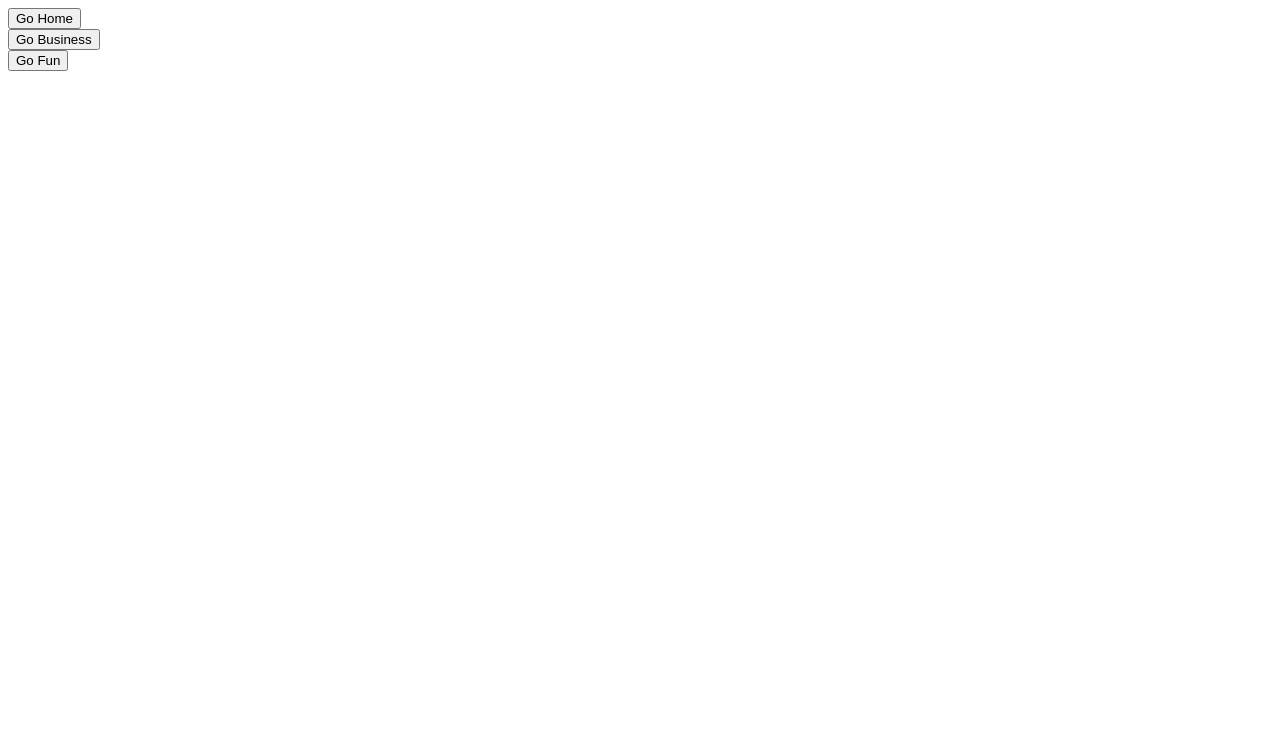
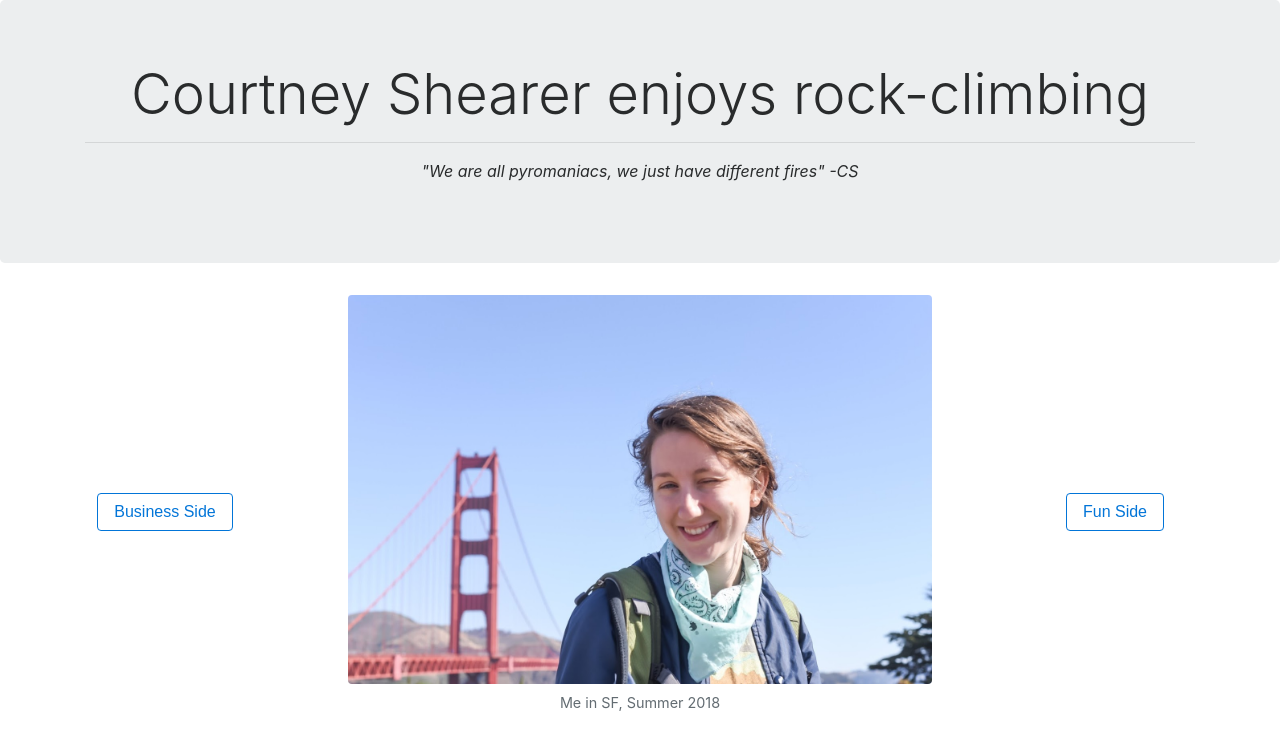
Before and after one commit to csheare/Personal-Website, a plain HTML site: page current/website/templates/base.html in a window 1280 px wide. Drawn offline with nearby package versions, Linux system fonts and the light colour scheme.

Commit message:
some updates:

```diff
--- a/current/website/static/script.js
+++ b/current/website/static/script.js
@@ -1,6 +1,18 @@
-var canvas=document.getElementById("canvasDemo");
-var context=canvas.getContext("2d");
-context.strokeStyle="green";
-context.moveTo(0,0);
-context.lineTo(145,120);
-context.stroke();
+var things = [ 'discovery', 'adventure', 'creation', 'rock-climbing','fast running', 'nature','public policy','genetics','hackathons','sustainability','candles','reading','Bob Ross Painting','machine learning', 'National Parks', 'La Croix', 'plants','traveling','poetry','event planning','making a difference']
+
+var count = 0
+var elem = document.getElementById("things-i-like")
+var interval = setInterval(changeText,1500);
+
+function changeText(){
+    elem.innerHTML = things[count]
+    // count = count >= things.length ? 0 : count + 1
+    count++
+    if(count >= things.length){
+        count = 0
+    }
+}
+
+setTimeout(function(){
+    changeText()
+}, 4000);
--- a/current/website/static/styles.css
+++ b/current/website/static/styles.css
@@ -0,0 +1,22 @@
+figure img {
+    display: block;
+    width: 80%;
+    margin-left: auto;
+    margin-right: auto;
+    align-content:center;
+}
+
+.center{
+    text-align:center;
+}
+
+.remove-all-margin-padding{
+    margin:0 ! important;
+    padding:0 ! important;
+}
+
+.center_both{
+    display: flex;
+    justify-content: center;
+    align-items: center;
+}
--- a/current/website/templates/base.html
+++ b/current/website/templates/base.html
@@ -3,18 +3,42 @@
   <head>
     <meta charset="utf-8">
     <title>Courtney Shearer</title>
-    <!-- <link rel = "stylesheet" href = "./styles.css"> -->
+    <link href="https://maxcdn.bootstrapcdn.com/bootstrap/4.0.0-alpha.6/css/bootstrap.min.css" rel="stylesheet" type="text/css">
+    <link rel = "stylesheet" href = "../static/styles.css">
   </head>
   <body>
-      <form action="/home">
+
+      <div class="jumbotron">
+          <div class="container">
+              <h1 class="center display-4">Courtney Shearer enjoys <span id="things-i-like">many things</span></h1>
+              <hr class="display-4">
+              <p class="center"><i>"We are all pyromaniacs, we just have different fires" -CS </i></p>
+          </div>
+     </div>
+
+     <div class="container">
+         <div class="row">
+             <div class="col center_both">
+                 <button type="button" class="btn btn-outline-primary btn-rounded waves-effect">
+                     <a href="https://www.linkedin.com/in/courtney-shearer/">Business Side</a>
+                     </button>
+             </div>
+             <div class="col-8">
+                 <figure class="text-center">
+                     <img src="../static/assets/prof.jpeg" class="figure-img img-fluid rounded">
+                     <figcaption class="figure-caption">Me in SF, Summer 2018</figcaption>
+                 </figure>
+             </div>
+             <div class="col center_both">
+                 <button type="button" class="btn btn-outline-primary btn-rounded waves-effect">
+                     <a href ="https://http.cat/">Fun Side</a>
+                     </button>
+             </div>
+         </div>
+     </div>
+     <!-- <form action="/home">
           <input type="submit" value="Go Home" />
-      </form>
-      <form action="/business">
-          <input type="submit" value="Go Business" />
-      </form>
-      <form action="/fun">
-          <input type="submit" value="Go Fun" />
-      </form>
+          </form> -->
   </body>
-  <!-- <script src="./script.js"></script> -->
+  <script src="../static/script.js"></script>
 </html>
```
Also changed, not shown: current/website/static/assets/prof.jpeg (added), 1 other file.
